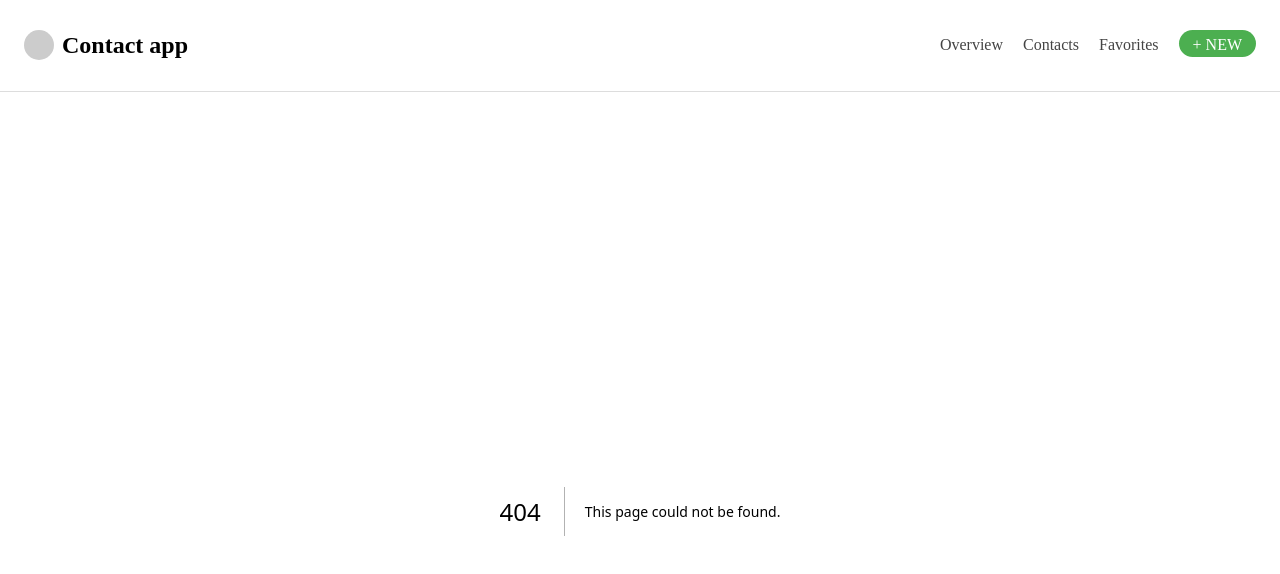
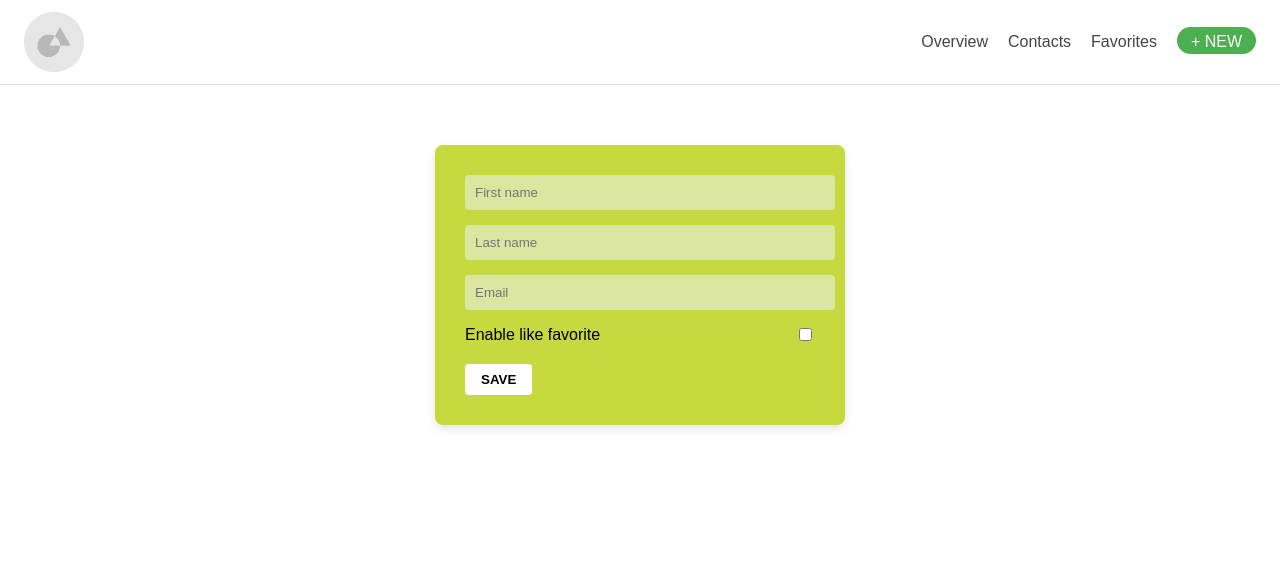
Before and after one commit to VafGlo/contactwebapp, a Next.js app: page /new in a window 1280 px wide. Before the commit this address had no page. Shown: the top 574 px of the page. Built offline with nearby package versions, Linux system fonts and the light colour scheme.

Commit message:
Updates
Creacion de vista de favoritos y formulario de contacto nuevo.

Actualizacion de estilos

```diff
--- a/src/app/components/Navbar.module.css
+++ b/src/app/components/Navbar.module.css
@@ -10,14 +10,17 @@
 .logo {
   display: flex;
   align-items: center;
-  gap: 8px;
+  gap: 10px;
 }
 
-.circle {
-  width: 30px;
-  height: 30px;
-  background: #ccc;
+.logoImg {
   border-radius: 50%;
+}
+
+.logo h2 {
+  font-size: 40px;
+  font-weight: bold;
+  margin: 0;
 }
 
 .navLinks {
--- a/src/app/components/Navbar.tsx
+++ b/src/app/components/Navbar.tsx
@@ -2,6 +2,7 @@
 import Link from "next/link";
 import styles from "./Navbar.module.css";
 import { usePathname } from "next/navigation";
+import Image from "next/image";
 
 export default function Navbar() {
   const pathname = usePathname();
@@ -9,8 +10,13 @@ export default function Navbar() {
   return (
     <nav className={styles.navbar}>
       <div className={styles.logo}>
+          <Image
+          src="/contactLogo.png"
+          alt="Contact Logo"
+          width={60}
+          height={60}
+        />
         <span className={styles.circle}></span>
-        <h2>Contact app</h2>
       </div>
       <ul className={styles.navLinks}>
         <li className={pathname === "/" ? styles.active : ""}>
--- a/src/app/globals.css
+++ b/src/app/globals.css
@@ -1,3 +1,9 @@
+html, body {
+  margin: 0;
+  padding: 0;
+  font-family: sans-serif;
+}
+
 /* Títulos de sección con línea verde */
 .section-title {
   border-bottom: 2px solid #8bc34a;
@@ -10,7 +16,7 @@
 /* Grid para organizar las cards */
 .card-grid {
   display: grid;
-  grid-template-columns: repeat(5, 1fr);
+  grid-template-columns:repeat(auto-fit, minmax(250px, 1fr));
   gap: 30px;
 }
  /*separacn entre cards */
@@ -19,3 +25,32 @@
   margin: 0 auto;
   padding: 0 16px;
 }
+
+/*Seccion de vista de favoritos*/
+
+.pagination {
+  display: flex;
+  justify-content: center;
+  align-items: center;
+  margin-top: 20px;
+  gap: 12px;
+}
+
+.pagination button {
+  padding: 8px 14px;
+  border: none;
+  border-radius: 6px;
+  background: #C1D72F;
+  color: white;
+  cursor: pointer;
+  transition: background 0.2s;
+}
+
+.pagination button:disabled {
+  background: #b2be64;
+  cursor: not-allowed;
+}
+
+.pagination span {
+  font-size: 14px;
+}
--- /dev/null
+++ b/src/app/new/NewContactForm.module.css
@@ -0,0 +1,41 @@
+.container {
+  display: flex;
+  justify-content: center;
+  margin-top: 40px;
+}
+
+.form {
+  background-color: #c6d93e; /* verde lima */
+  padding: 30px;
+  border-radius: 8px;
+  width: 350px;
+  box-shadow: 0 4px 8px rgba(0, 0, 0, 0.1);
+}
+
+.inputGroup {
+  margin-bottom: 15px;
+}
+
+.input {
+  width: 100%;
+  padding: 10px;
+  border: none;
+  border-radius: 4px;
+  background-color: #dbe7a1;
+}
+
+.checkboxGroup {
+  display: flex;
+  justify-content: space-between;
+  align-items: center;
+  margin-bottom: 20px;
+}
+
+.button {
+  padding: 8px 16px;
+  background-color: white;
+  border: none;
+  border-radius: 4px;
+  font-weight: bold;
+  cursor: pointer;
+}
--- /dev/null
+++ b/src/app/new/page.tsx
@@ -0,0 +1,77 @@
+"use client";
+
+import { useState } from "react";
+import styles from "./NewContactForm.module.css";
+
+export default function NewContactPage() {
+  const [formData, setFormData] = useState({
+    firstName: "",
+    lastName: "",
+    email: "",
+    favorite: false,
+  });
+
+  const handleChange = (e: React.ChangeEvent<HTMLInputElement>) => {
+    const { name, value, type, checked } = e.target;
+    setFormData((prev) => ({
+      ...prev,
+      [name]: type === "checkbox" ? checked : value,
+    }));
+  };
+
+  const handleSubmit = (e: React.FormEvent) => {
+    e.preventDefault();
+    console.log("Nuevo contacto:", formData);
+    // Aquí después conectamos con contactsData
+  };
+
+  return (
+    <div className={styles.container}>
+      <form onSubmit={handleSubmit} className={styles.form}>
+        <div className={styles.inputGroup}>
+          <input
+            type="text"
+            name="firstName"
+            placeholder="First name"
+            value={formData.firstName}
+            onChange={handleChange}
+            className={styles.input}
+          />
+        </div>
+        <div className={styles.inputGroup}>
+          <input
+            type="text"
+            name="lastName"
+            placeholder="Last name"
+            value={formData.lastName}
+            onChange={handleChange}
+            className={styles.input}
+          />
+        </div>
+        <div className={styles.inputGroup}>
+          <input
+            type="email"
+            name="email"
+            placeholder="Email"
+            value={formData.email}
+            onChange={handleChange}
+            className={styles.input}
+          />
+        </div>
+        <div className={styles.checkboxGroup}>
+          <label htmlFor="favorite">Enable like favorite</label>
+          <input
+            id="favorite"
+            type="checkbox"
+            name="favorite"
+            checked={formData.favorite}
+            onChange={handleChange}
+          />
+        </div>
+        <button type="submit" className={styles.button}>
+          SAVE
+        </button>
+      </form>
+    </div>
+  );
+}
--- a/src/app/page.tsx
+++ b/src/app/page.tsx
@@ -2,8 +2,8 @@ import CardContact from "./components/CardContact";
 import { contactsData } from "./data/contacts";
 
 export default function OverviewPage() {
-  const favorites = contactsData.filter((c) => c.favorite).slice(0, 5);
-  const others = contactsData.filter((c) => !c.favorite).slice(0, 15);
+  const favorites = contactsData.filter((c) => c.favorite).slice(0, 4);
+  const others = contactsData.filter((c) => !c.favorite).slice(0, 16);
 
   return (
     <div className="container">
```
Also changed, not shown: src/app/components/CardContact.module.css (+16 -2 lines), src/app/components/CardContact.tsx (+8 -1 lines), src/app/contacts/Contacts.module.css (+10 -9 lines), src/app/favorites/page.tsx (added, +59 -0 lines), public/contactLogo.png (added).
